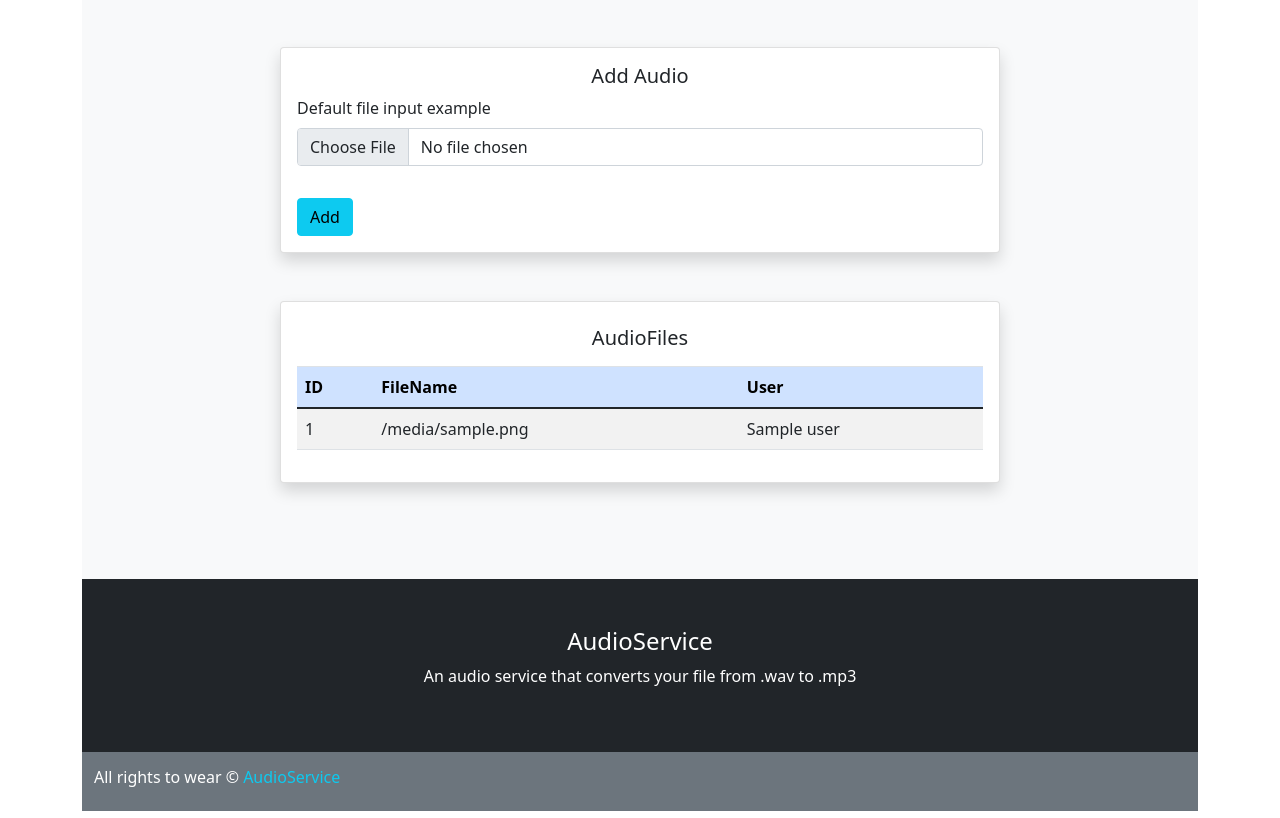
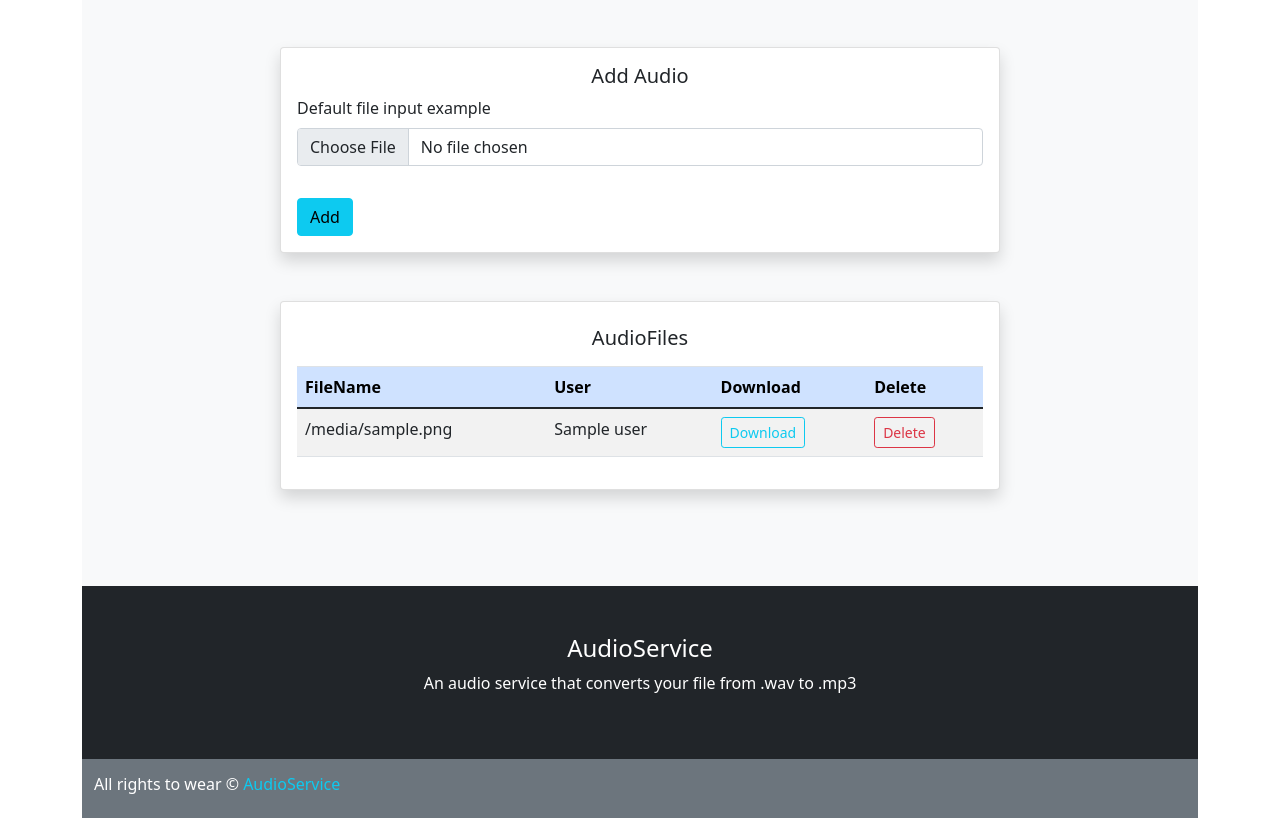
Before and after one commit to KLYMENKORUS/Bewise_Test_task-2, a Python web app: template app/internal/templates/index.html in a window 1280 px wide. Shown: the part 57-875 px from the top of the page. Run offline with Jinja, Linux system fonts and the light colour scheme; the template is opened without the code that fills it: most values are stand-ins (such as "Sample title", 1, 10 or a date in 2020); some libraries are stand-ins or nearby versions.

Commit message:
added func the delete to audio and download

```diff
--- a/app/internal/templates/index.html
+++ b/app/internal/templates/index.html
@@ -59,16 +59,25 @@
                             </th>
                         </tr>
                         <tr class="table-primary">
-                            <th>ID</th>
                             <th>FileName</th>
                             <th>User</th>
+                            <th>Download</th>
+                            <th>Delete</th>
                         </tr>
                         </thead>
                         {% for audio in record_all %}
                             <tr>
-                                <td>{{ audio.id }}</td>
                                 <td>{{ audio.name_file }}</td>
                                 <td>{{ audio.user }}</td>
+                                <td>
+                                    <button onclick="download_audio('{{ audio.name_file }}')"
+                                            class="btn btn-outline-info btn-sm" type="button">Download</button>
+                                    <a href="#" id="downloadLink" style="display: none;"></a>
+                                </td>
+                                <td>
+                                    <button onclick="delete_audio('{{ audio.name_file }}')"
+                                            class="btn btn-outline-danger btn-sm" type="button">Delete</button>
+                                </td>
                             </tr>
                         {% endfor %}
                     </table>
@@ -90,7 +99,7 @@
           sendData(formData);
       });
 
-      // Функция для отправки данных формы на сервер через Axios
+      // Функция для отправки аудио на сервер через Axios
       function sendData(formData) {
           axios.post('add_audio', formData)
               .then(function(response) {
@@ -119,6 +128,39 @@
               }, 3000);
 
       }
+      // функция для закрузки файла
+      function download_audio(filename) {
+          axios.get('record',
+              {responseType: 'blob', params: {filename: filename}}
+          ).then(function (response) {
+              if (response.status === 200) {
+                  console.log(response)
+                  const blob = new Blob([response.data], {type: 'audio/mpeg'});
+                  const url = window.URL.createObjectURL(blob);
+                  const downloadLink = document.getElementById('downloadLink');
+                  downloadLink.href = url;
+                  downloadLink.download = filename;
+                  document.body.appendChild(downloadLink);
+                  downloadLink.click();
+                  document.body.removeChild(downloadLink);
+                  window.URL.revokeObjectURL(url);
+              }
+          }).catch(function (err) {
+              showNotification('Audio with given name does not exist', 'error');
+          });
+      }
+
+      // функция для удаления файла
+      function delete_audio(filename) {
+          axios.delete('delete', {params: {filename: filename}}).then(
+              function (response) {
+                  if (response.status === 200) {
+                      showNotification('Audio file successfully deleted with database', 'success');
+                  } else {
+                      showNotification('Error deleted audio file', 'error');
+                  }
+              });
+      }
 
   </script>
 {% endblock %}
```
Also changed, not shown: app/internal/pages/router.py (+16 -1 lines).
